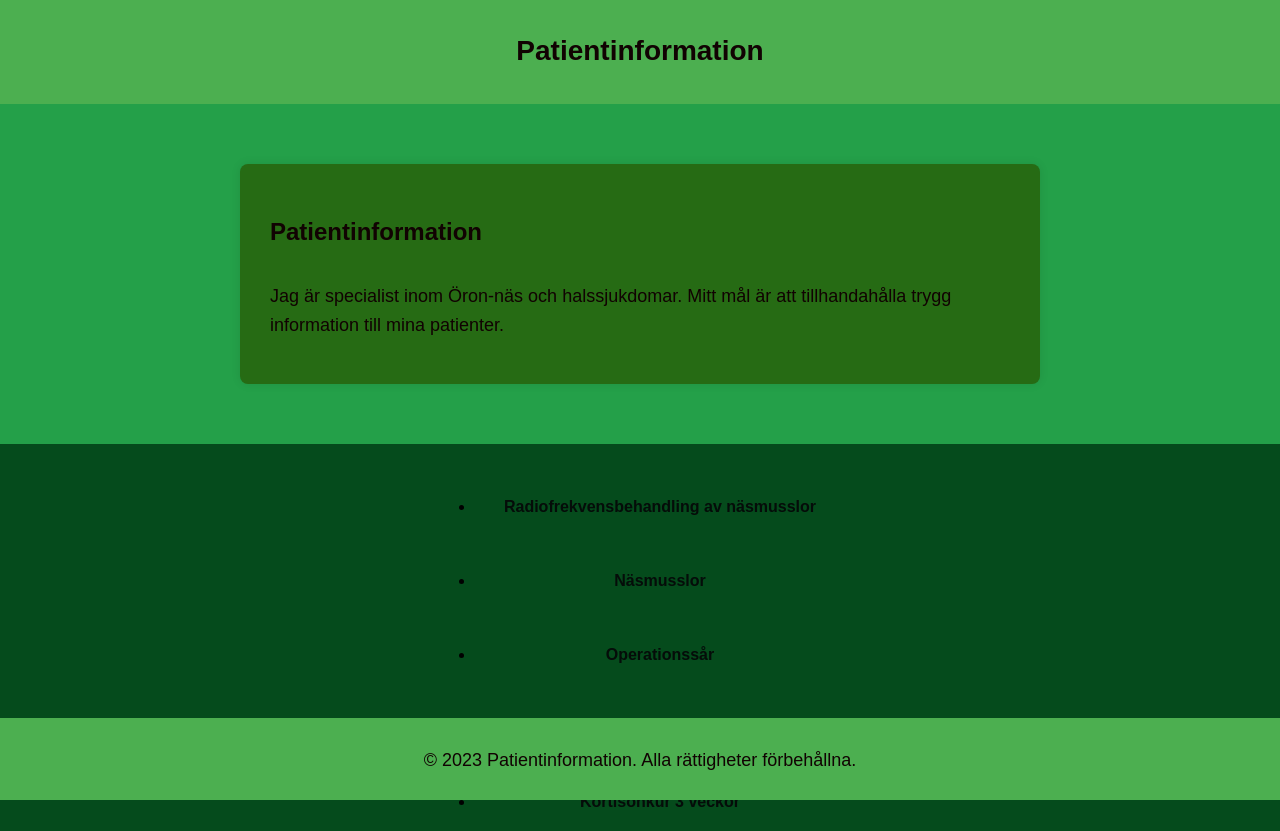
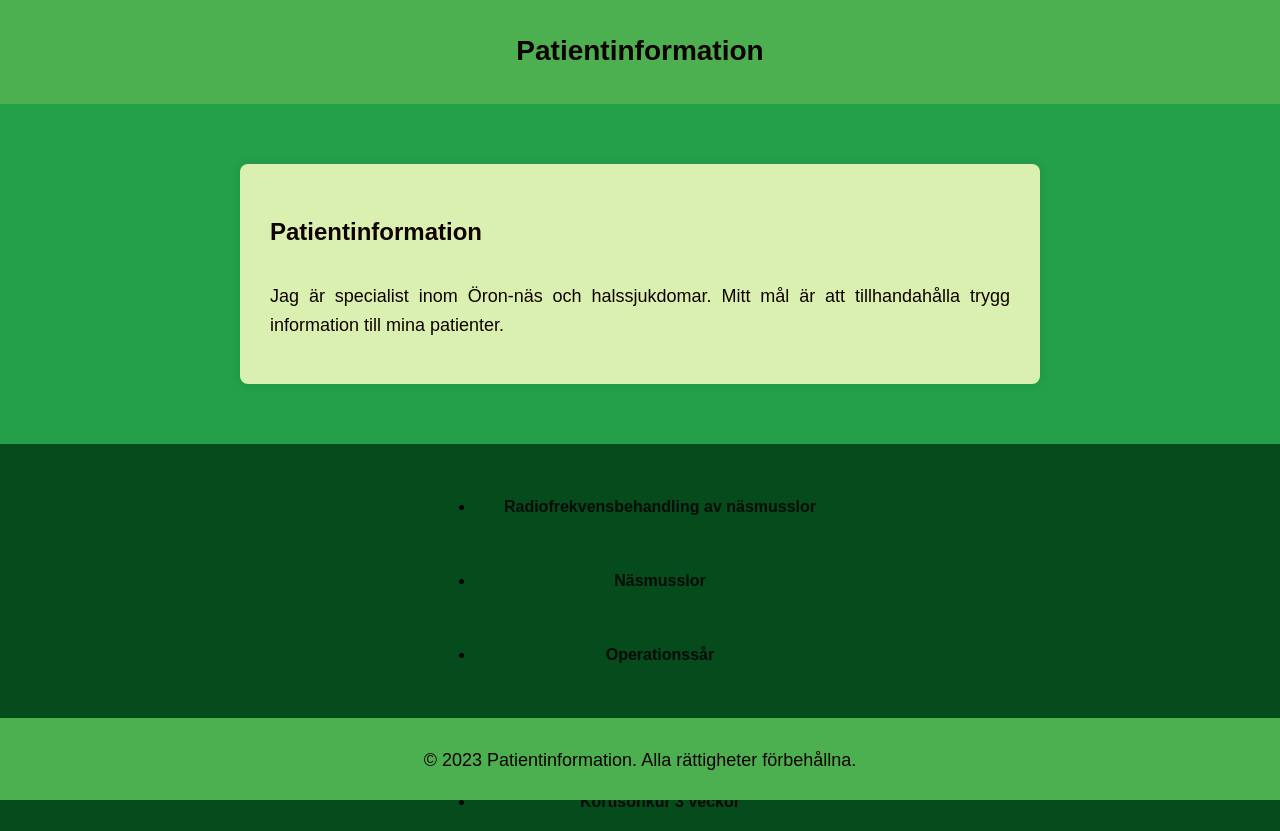
Before and after one commit to Drfarni/patientinfo, a plain HTML site: page index.html in a window 1280 px wide. Shown: the top 831 px of the page. Drawn offline with Linux system fonts and the light colour scheme.

Commit message:
Add files via upload

```diff
--- a/styles.css
+++ b/styles.css
@@ -7,14 +7,19 @@ body {
 }
 
 .content {
+
     max-width: 800px;
-    background-color: #266b14;
+    background-color: #daf0b1;
     padding: 30px;
     margin: 40px auto;
     border-radius: 8px;
     box-shadow: 0 0 10px rgba(0, 0, 0, 0.1);
+
 }
-
+.content p,
+.content li {
+    text-align: justify;
+}
 h1 {
     font-size: 28px;
     color: #110202;
```
